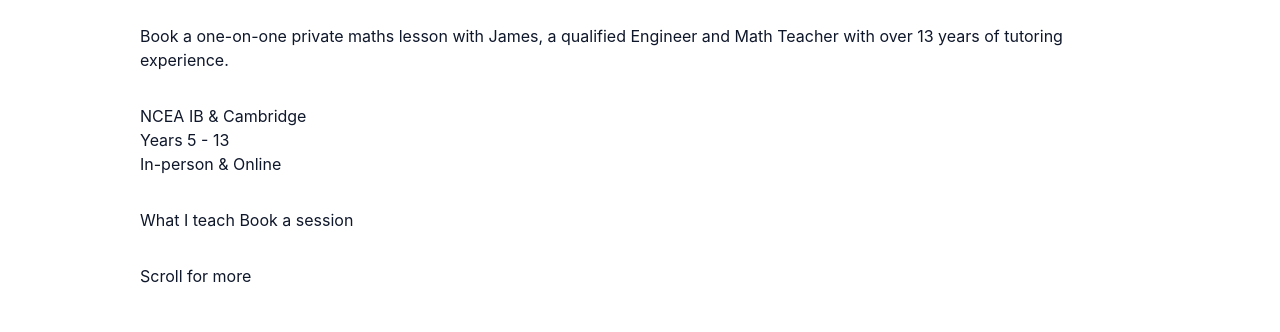
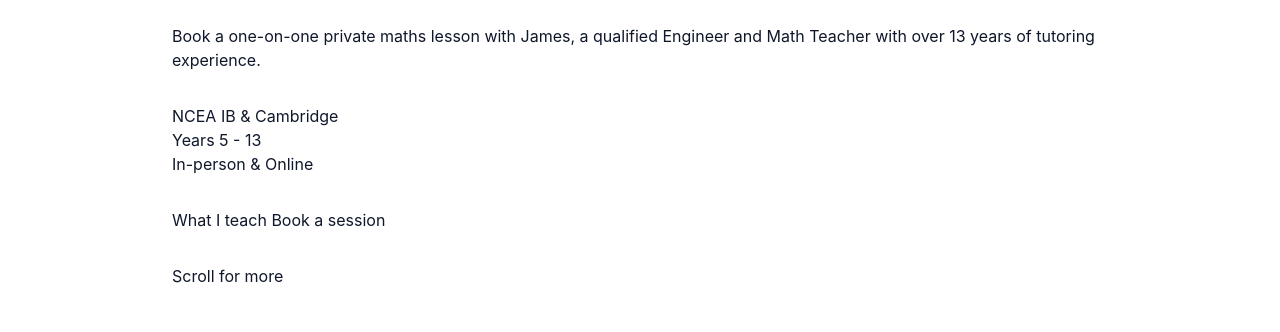
Before and after one commit to globus40000/tailwindcss-260701, a website built with Vite: page index.html in a window 1280 px wide. Shown: the part 468-800 px from the top of the page. Built offline with nearby package versions, Linux system fonts and the light colour scheme.

Commit message:
style(hero): add x-padding

```diff
--- a/index.html
+++ b/index.html
@@ -36,7 +36,7 @@
     <main class="flex flex-col">
       <section
         id="hero"
-        class="flex flex-col gap-8 py-16 sm:py-20 md:py-24 max-w-250 mx-auto w-full"
+        class="flex flex-col gap-8 py-16 sm:py-20 md:py-24 px-8 max-w-250 mx-auto w-full"
       >
         <div class="text-center font-medium flex flex-col items-center gap-2">
           <h2 class="text-6xl sm:text-7xl md:text-8xl">
```
